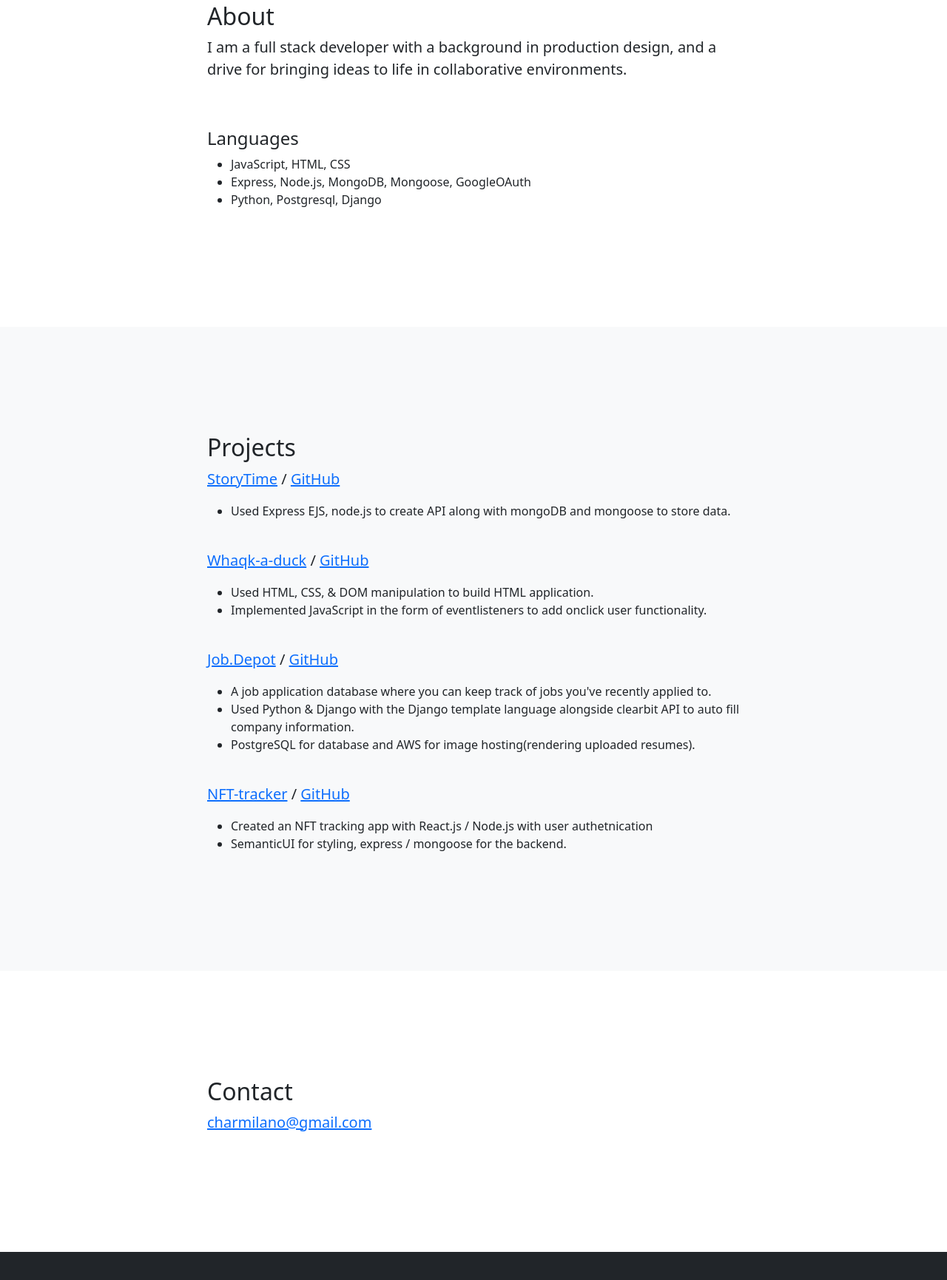
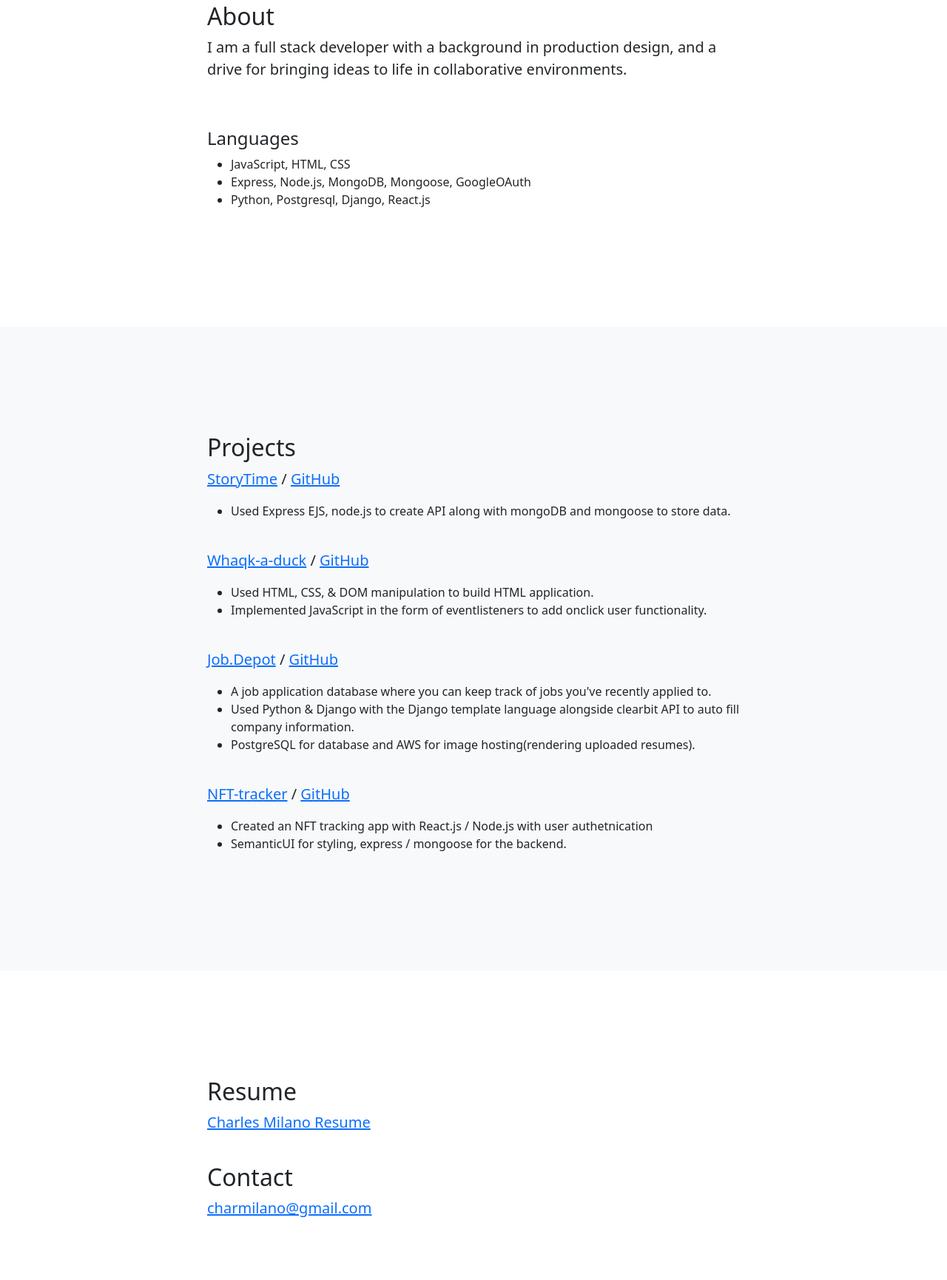
Before and after one commit to amnonongus/Bootstrap-practice, a website: page index.html in a window 1280 px wide. Shown: the part 491-2222 px from the top of the page at 74% size. Drawn offline with nearby package versions, Linux system fonts and the light colour scheme.

Commit message:
added resume and update languages

```diff
--- a/index.html
+++ b/index.html
@@ -45,7 +45,8 @@
                         <ul>
                             <li>JavaScript, HTML, CSS</li>
                             <li>Express, Node.js, MongoDB, Mongoose, GoogleOAuth</li>
-                            <li>Python, Postgresql, Django</li>
+                            <li>Python, Postgresql, Django, React.js</li>
+
                         </ul>
                     </div>
                 </div>
@@ -89,6 +90,9 @@
             <div class="container px-4">
                 <div class="row gx-4 justify-content-center">
                     <div class="col-lg-8">
+                        <h2>Resume</h2>
+                        <p class="lead"><a href="https://drive.google.com/file/d/1PUyBikK__KhyL9A9E3xlHkOd8JcbqxsL/view?usp=sharing">Charles Milano Resume</a></p>
+                        <br>
                         <h2>Contact</h2>
                         <p class="lead"><a href="mailto:charmilano@gmail.com">charmilano@gmail.com</a></p>
                     </div>
```
